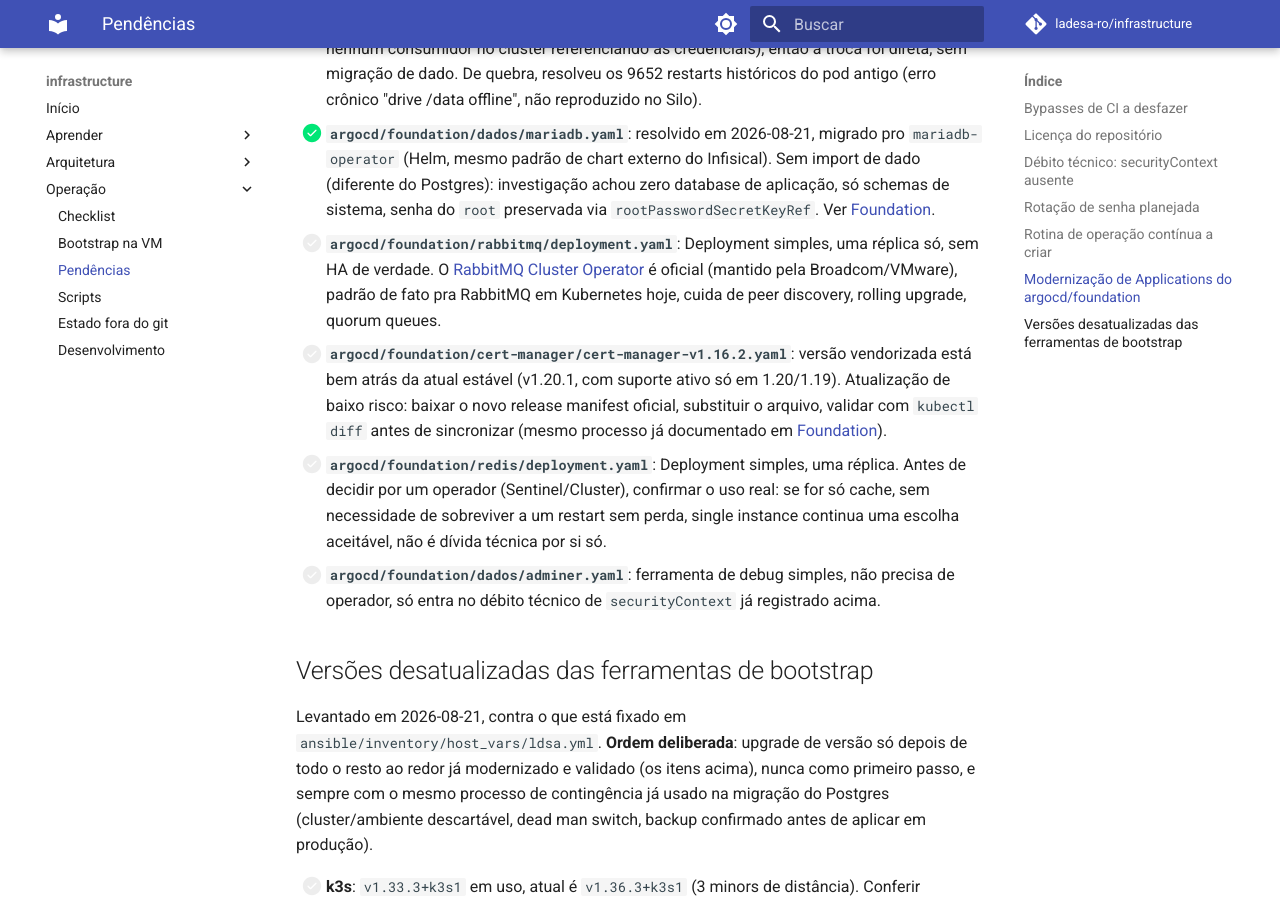
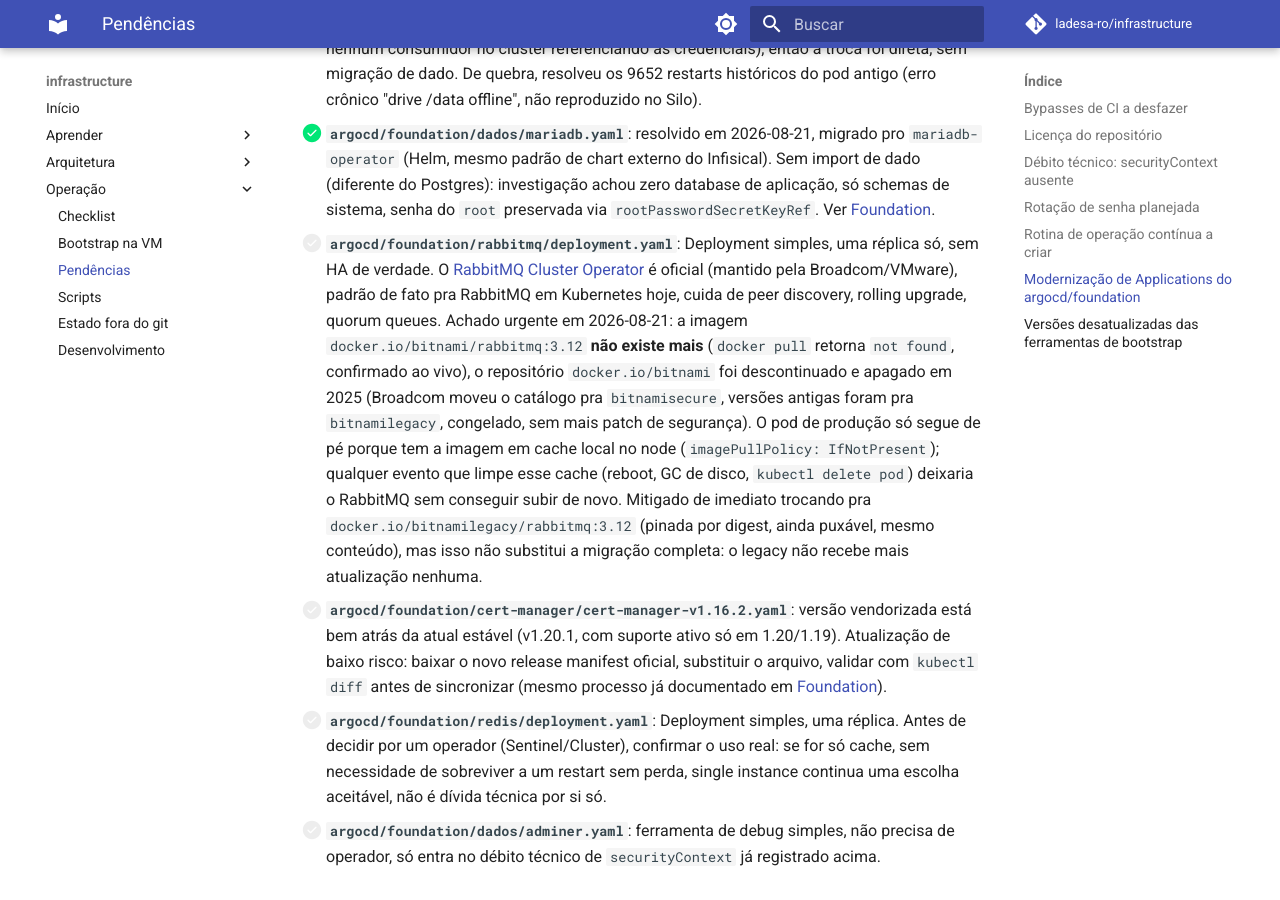
Before and after one commit to ladesa-ro/infrastructure, an MkDocs documentation site: the page built from docs/operacao/pendencias.md, in a window 1280 px wide and 900 px high, scrolled down 3134 px. Built offline with MkDocs 1.6.1 and Material for MkDocs 9.7.7, drawn with Linux system fonts in a browser that asks for light colours; comment, search, counter and statistics services are not loaded.

Commit message:
fix(rabbitmq): pin image to bitnamilegacy, deleted upstream

```diff
--- a/docs/operacao/pendencias.md
+++ b/docs/operacao/pendencias.md
@@ -50,7 +50,7 @@ Levantamento feito em 2026-08-21, pesquisando estado atual de cada tecnologia an
 
 - [x] **`argocd/foundation/dados/minio.yaml`**: resolvido em 2026-08-21, imagem trocada pro [Silo](https://github.com/pgsty/silo) (fork comunitário mantido pelo projeto Pigsty, drop-in, mesmo CLI/env vars/formato de dado). Investigação achou que este MinIO nunca teve uso real (`.minio.sys` só, zero bucket, nenhum consumidor no cluster referenciando as credenciais), então a troca foi direta, sem migração de dado. De quebra, resolveu os 9652 restarts históricos do pod antigo (erro crônico "drive /data offline", não reproduzido no Silo).
 - [x] **`argocd/foundation/dados/mariadb.yaml`**: resolvido em 2026-08-21, migrado pro `mariadb-operator` (Helm, mesmo padrão de chart externo do Infisical). Sem import de dado (diferente do Postgres): investigação achou zero database de aplicação, só schemas de sistema, senha do `root` preservada via `rootPasswordSecretKeyRef`. Ver [Foundation](../arquitetura/foundation.md).
-- [ ] **`argocd/foundation/rabbitmq/deployment.yaml`**: Deployment simples, uma réplica só, sem HA de verdade. O [RabbitMQ Cluster Operator](https://www.rabbitmq.com/kubernetes/operator/operator-overview) é oficial (mantido pela Broadcom/VMware), padrão de fato pra RabbitMQ em Kubernetes hoje, cuida de peer discovery, rolling upgrade, quorum queues.
+- [ ] **`argocd/foundation/rabbitmq/deployment.yaml`**: Deployment simples, uma réplica só, sem HA de verdade. O [RabbitMQ Cluster Operator](https://www.rabbitmq.com/kubernetes/operator/operator-overview) é oficial (mantido pela Broadcom/VMware), padrão de fato pra RabbitMQ em Kubernetes hoje, cuida de peer discovery, rolling upgrade, quorum queues. Achado urgente em 2026-08-21: a imagem `docker.io/bitnami/rabbitmq:3.12` **não existe mais** (`docker pull` retorna `not found`, confirmado ao vivo), o repositório `docker.io/bitnami` foi descontinuado e apagado em 2025 (Broadcom moveu o catálogo pra `bitnamisecure`, versões antigas foram pra `bitnamilegacy`, congelado, sem mais patch de segurança). O pod de produção só segue de pé porque tem a imagem em cache local no node (`imagePullPolicy: IfNotPresent`); qualquer evento que limpe esse cache (reboot, GC de disco, `kubectl delete pod`) deixaria o RabbitMQ sem conseguir subir de novo. Mitigado de imediato trocando pra `docker.io/bitnamilegacy/rabbitmq:3.12` (pinada por digest, ainda puxável, mesmo conteúdo), mas isso não substitui a migração completa: o legacy não recebe mais atualização nenhuma.
 - [ ] **`argocd/foundation/cert-manager/cert-manager-v1.16.2.yaml`**: versão vendorizada está bem atrás da atual estável (v1.20.1, com suporte ativo só em 1.20/1.19). Atualização de baixo risco: baixar o novo release manifest oficial, substituir o arquivo, validar com `kubectl diff` antes de sincronizar (mesmo processo já documentado em [Foundation](../arquitetura/foundation.md)).
 - [ ] **`argocd/foundation/redis/deployment.yaml`**: Deployment simples, uma réplica. Antes de decidir por um operador (Sentinel/Cluster), confirmar o uso real: se for só cache, sem necessidade de sobreviver a um restart sem perda, single instance continua uma escolha aceitável, não é dívida técnica por si só.
 - [ ] **`argocd/foundation/dados/adminer.yaml`**: ferramenta de debug simples, não precisa de operador, só entra no débito técnico de `securityContext` já registrado acima.
```
Also changed, not shown: 1 other file.
